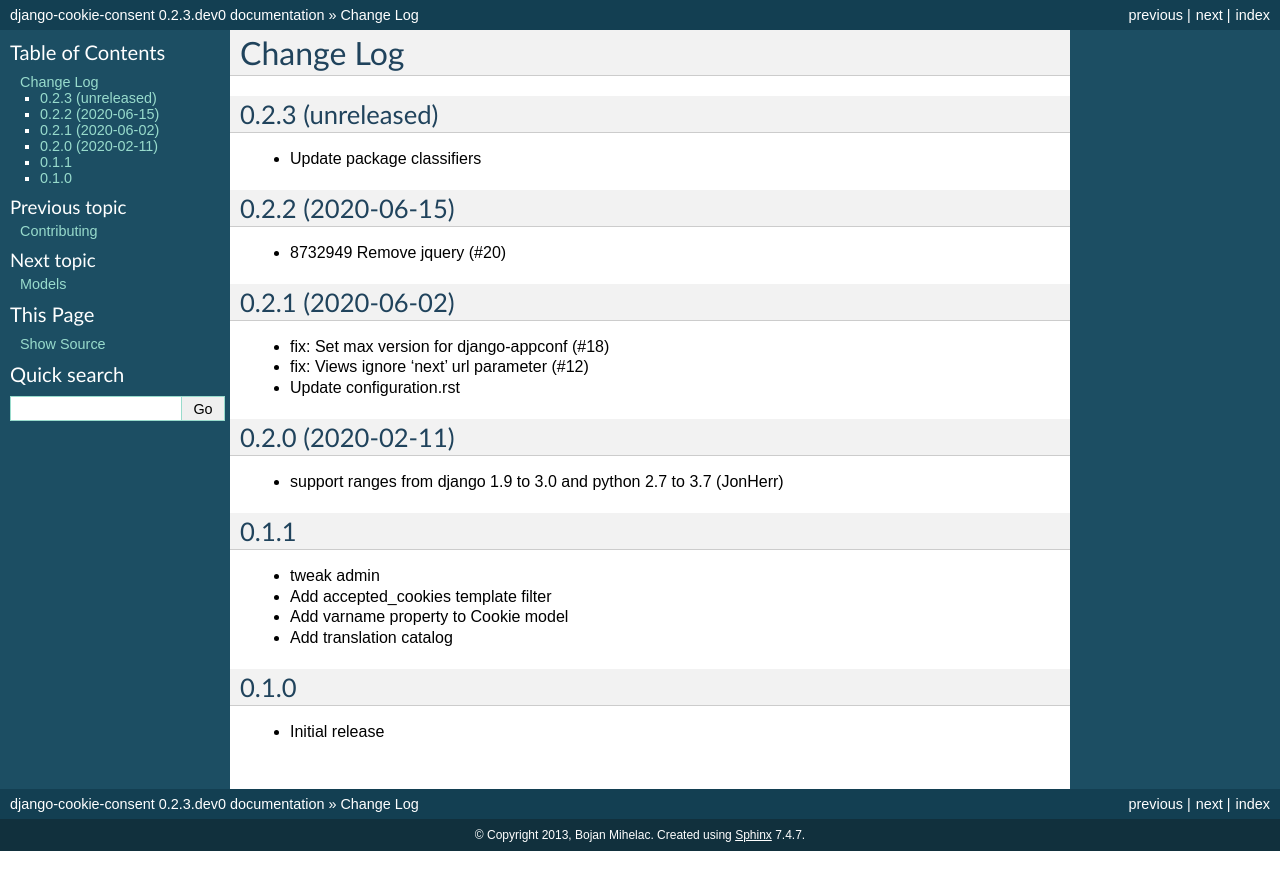
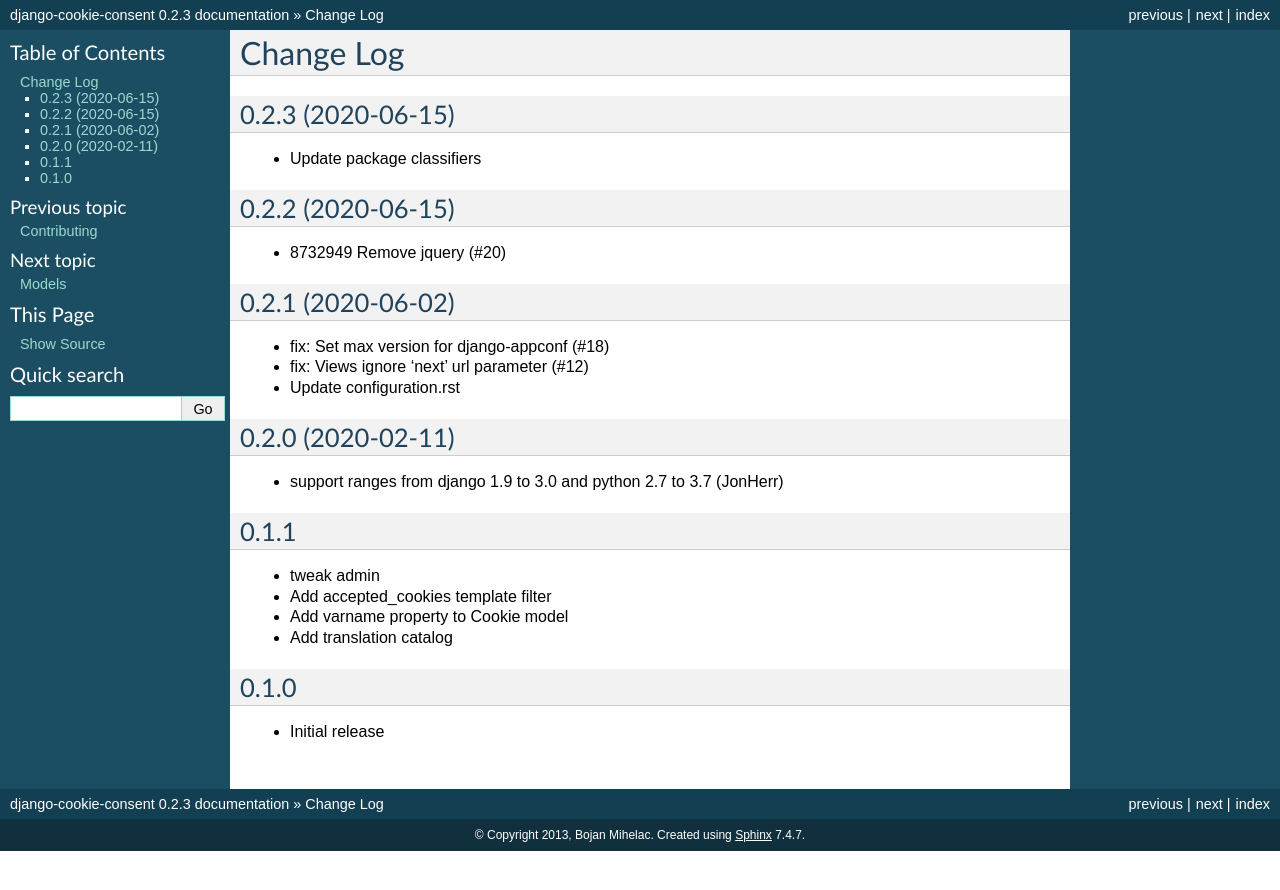
Before and after one commit to jazzband/django-cookie-consent, a Sphinx documentation site: the page built from docs/changelog.rst, in a window 1280 px wide. Shown: the top 890 px of the page. Built offline with Sphinx 7.4.7, drawn with Linux system fonts in a browser that asks for light colours; the version number is read from the project's files by our own code.

Commit message:
Preparing release 0.2.3

```diff
--- a/docs/changelog.rst
+++ b/docs/changelog.rst
@@ -2,7 +2,7 @@
 Change Log
 ===========
 
-0.2.3 (unreleased)
+0.2.3 (2020-06-15)
 ------------------
 
 * Update package classifiers
--- a/setup.py
+++ b/setup.py
@@ -2,7 +2,7 @@
 from setuptools import find_packages
 
 
-version = '0.2.3.dev0'
+version = '0.2.3'
 
 CLASSIFIERS = [
     'Framework :: Django',
```
